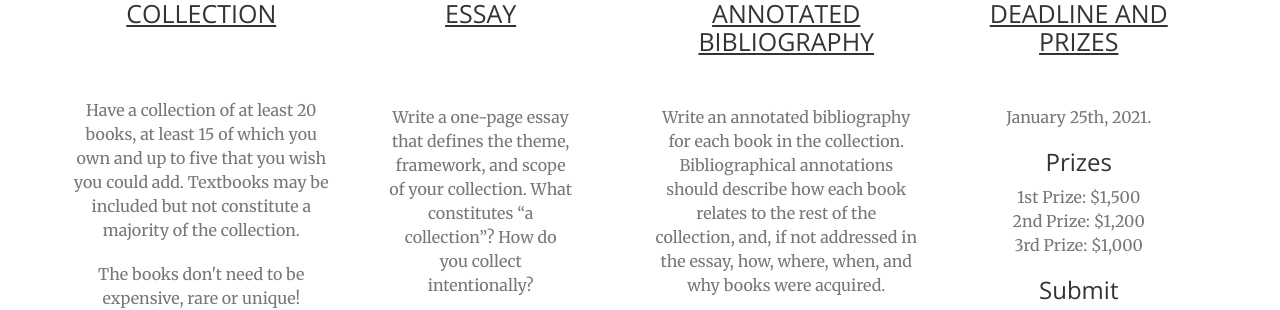
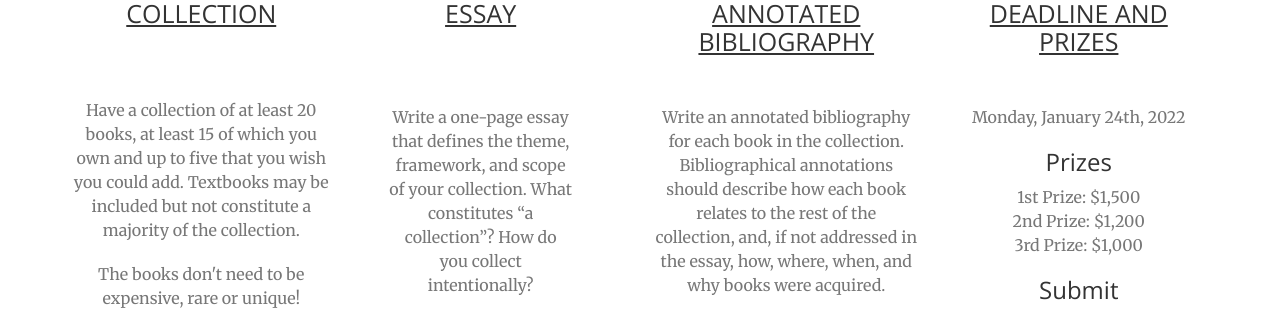
Before and after one commit to swat-ds/bookaward.swarthmore.edu, a Jekyll site: the page built from index.html, in a window 1280 px wide and 900 px high, scrolled down 1459 px. Shown: the part 153-463 px from the top of the window. Built offline with Jekyll 4.4.1, drawn with Linux system fonts in a browser that asks for light colours; nearby versions of some CDN libraries; library files that are not in the unit come from our copies.

Commit message:
updates services.html with deadline

```diff
--- a/_includes/services.html
+++ b/_includes/services.html
@@ -41,7 +41,7 @@
                 <div class="service-box">
                     <i class="fa fa-4x fa-heart wow bounceIn text-primary" data-wow-delay=".3s"></i>
                     <h2>Deadline and Prizes</h2>
-                    <p class="text-muted">January 25th, 2021.</p>
+                    <p class="text-muted">Monday, January 24th, 2022</p>
                     <h3>Prizes</h3>
                     <p class="text-muted">1st Prize: $1,500<br/> 2nd Prize: $1,200 <br/> 3rd Prize: $1,000 </p>
                     <h3>Submit</h3>
```
